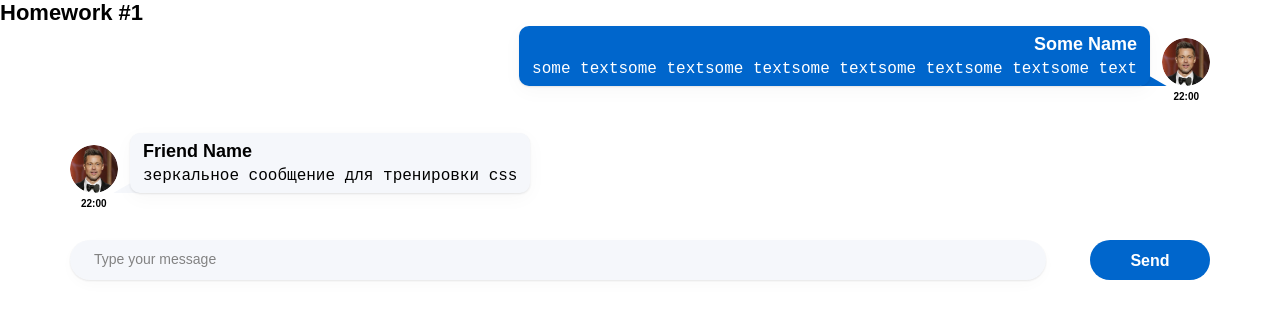
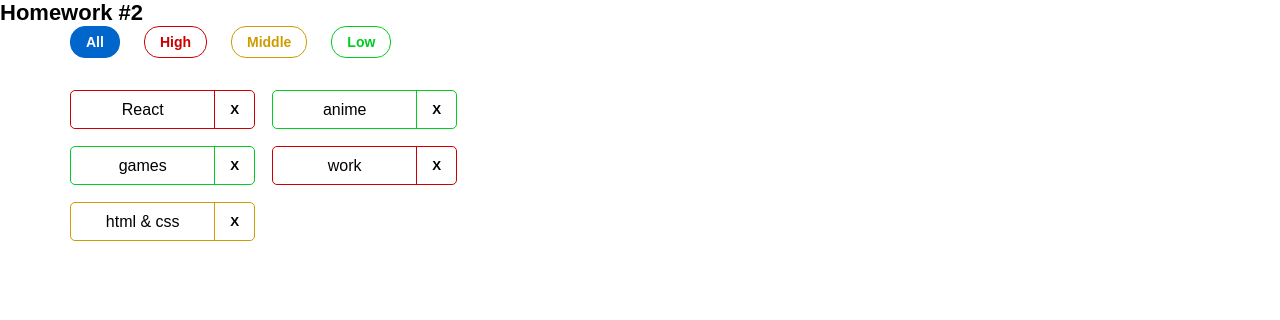
Before and after one commit to Kirill190611/hw2, a React (Create React App) app: page /#/pre-junior in a window 1280 px wide. Shown: the top 320 px of the page. Built offline with nearby package versions, Linux system fonts and the light colour scheme.

Commit message:
Homework sprint02 w2

```diff
--- a/src/s1-main/App.tsx
+++ b/src/s1-main/App.tsx
@@ -1,13 +1,14 @@
 import React from 'react'
 import s from './App.module.css'
 import HW1 from '../s2-homeworks/hw01/HW1'
+import HW2 from "../s2-homeworks/hw02/HW2";
 
 function App() {
     return (
         <div className={s.App}>
-            <HW1/>
+            {/*<HW1/>*/}
             {/*раскомментировать по ходу выполнения*/}
-            {/*<HW2/>*/}
+            <HW2/>
             {/*<HW3/>*/}
             {/*<HW4/>*/}
 
--- a/src/s2-homeworks/hw02/HW2.tsx
+++ b/src/s2-homeworks/hw02/HW2.tsx
@@ -3,30 +3,30 @@
 import s2 from '../../s1-main/App.module.css'
 
 /*
-* 1 - описать типы AffairPriorityType, AffairType
-* 2 - указать нужный тип для defaultAffairs
-* 3 - дописать типы и логику функции filterAffairs и проверить её тестами
-* 4 - выполнить пункт 3 для функции deleteAffair
-* 5 - указать нужный тип в useState с affairs
-* 6 - дописать тип и логику функции deleteAffairCallback
-* 7 - в файле Affairs.tsx дописать типизацию пропсов
-* 8 - в файле Affairs.tsx дописать логику функций setAll, setHigh, setMiddle, setLow
-* 9 - в файле Affair.tsx дописать типизацию пропсов
-* 10 - в файле Affair.tsx дописать функции deleteCallback и использовать
-* 11 - в файле Affair.tsx отобразить приходящие данные
+* 1 - описать типы AffairPriorityType, AffairType +
+* 2 - указать нужный тип для defaultAffairs +
+* 3 - дописать типы и логику функции filterAffairs и проверить её тестами +
+* 4 - выполнить пункт 3 для функции deleteAffair +
+* 5 - указать нужный тип в useState с affairs +
+* 6 - дописать тип и логику функции deleteAffairCallback +
+* 7 - в файле Affairs.tsx дописать типизацию пропсов +
+* 8 - в файле Affairs.tsx дописать логику функций setAll, setHigh, setMiddle, setLow +
+* 9 - в файле Affair.tsx дописать типизацию пропсов +
+* 10 - в файле Affair.tsx дописать функции deleteCallback и использовать +
+* 11 - в файле Affair.tsx отобразить приходящие данные +
 * */
 
 // types
-export type AffairPriorityType = any // need to fix any
+export type AffairPriorityType = 'low' | 'middle' | 'high' // need to fix any
 export type AffairType = {
-    _id: any // need to fix any
-    name: any // need to fix any
+    _id: number // need to fix any
+    name: string // need to fix any
     priority: AffairPriorityType
 }
 export type FilterType = 'all' | AffairPriorityType
 
 // constants
-const defaultAffairs: any = [ // need to fix any
+const defaultAffairs: Array<AffairType> = [ // need to fix any
     {_id: 1, name: 'React', priority: 'high'}, // студенты могут изменить содержимое name и количество элементов в массиве, ...priority не менять!
     {_id: 2, name: 'anime', priority: 'low'},
     {_id: 3, name: 'games', priority: 'low'},
@@ -35,22 +35,26 @@
 ]
 
 // pure helper functions
-export const filterAffairs = (affairs: any, filter: any): any => { // need to fix any
+export const filterAffairs = (affairs: Array<AffairType>, filter: FilterType): Array<AffairType> => { // need to fix any
 
+    return filter ==='all'
+        ? affairs
+        : affairs.filter(a => a.priority === filter)
+    // need to fix
+}
+export const deleteAffair = (affairs: Array<AffairType>, _id: number): Array<AffairType> => { // need to fix any
 
-    return affairs // need to fix
-}
-export const deleteAffair = (affairs: any, _id: any): any => { // need to fix any
-
-    return affairs // need to fix
+    return affairs.filter(a => a._id !== _id)
+    // need to fix
 }
 
 function HW2() {
-    const [affairs, setAffairs] = useState<any>(defaultAffairs) // need to fix any
+    const [affairs, setAffairs] = useState<Array<AffairType>>(defaultAffairs) // need to fix any
     const [filter, setFilter] = useState<FilterType>('all')
 
     const filteredAffairs = filterAffairs(affairs, filter)
-    const deleteAffairCallback = (_id: any) => { // need to fix any
+    const deleteAffairCallback = (_id: number) => { // need to fix any
+        setAffairs(deleteAffair(affairs, _id))
         // need to fix
     }
 
--- a/src/s2-homeworks/hw02/affairs/Affairs.tsx
+++ b/src/s2-homeworks/hw02/affairs/Affairs.tsx
@@ -4,23 +4,27 @@
 import s from './Affairs.module.css'
 
 type AffairsPropsType = {
-    data: any // need to fix any
-    setFilter: any
-    deleteAffairCallback: any
+    data: Array<AffairType> // need to fix any
+    setFilter: (filter: FilterType) => void
+    deleteAffairCallback: (_id: number) => void
     filter: FilterType
 }
 
 function Affairs(props: AffairsPropsType) {
     const setAll = () => {
+        props.setFilter('all');
         // need to fix
     }
     const setHigh = () => {
+        props.setFilter('high');
         // need to fix
     }
     const setMiddle = () => {
+        props.setFilter('middle');
         // need to fix
     }
     const setLow = () => {
+        props.setFilter('low');
         // need to fix
     }
 
--- a/src/s2-homeworks/hw02/affairs/affair/Affair.tsx
+++ b/src/s2-homeworks/hw02/affairs/affair/Affair.tsx
@@ -2,15 +2,17 @@
 import { AffairType } from '../../HW2'
 import s from './Affair.module.css'
 import s2 from '../Affairs.module.css'
+import affairs from "../Affairs";
 
 type AffairPropsType = {
     // key не нужно типизировать
     affair: AffairType
-    deleteAffairCallback: any // need to fix any
+    deleteAffairCallback: (_id: number) => void // need to fix any
 }
 
 function Affair(props: AffairPropsType) {
     const deleteCallback = () => {
+        props.deleteAffairCallback(props.affair._id)
         // need to fix
     }
 
@@ -24,6 +26,7 @@
             className={affairClass}
         >
             <div id={'hw2-name-' + props.affair._id} className={nameClass}>
+                {props.affair.name}
                 {/*создаёт студент*/}
 
                 {/**/}
@@ -35,6 +38,7 @@
             <button
                 id={'hw2-button-delete-' + props.affair._id}
                 className={buttonClass}
+                onClick={deleteCallback}
                 // need to fix
 
             >
```
